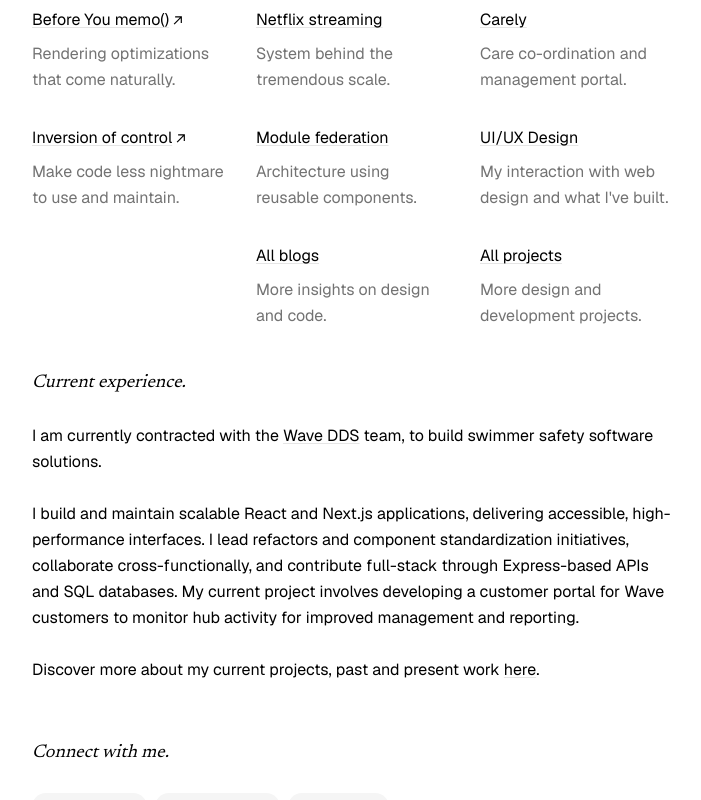
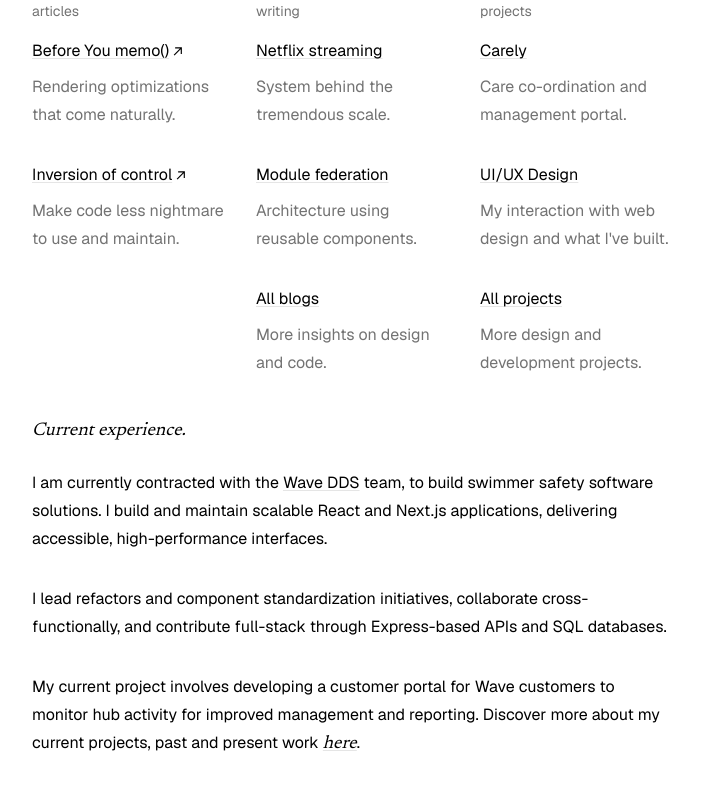
Before and after one commit to Boro23-wq/boro.im, a Next.js app: page / in a window 1280 px wide. Shown: the part 460-1260 px from the top of the page, without its empty margins (288-989 px from the left). Built offline with nearby package versions, Linux system fonts and the light colour scheme.

Commit message:
fixed font issue

```diff
--- a/app/blog/page.tsx
+++ b/app/blog/page.tsx
@@ -14,7 +14,7 @@ export default function Page() {
 
       <BlogHeaderWSearch />
 
-      <section className="mb-8 mt-4 leading-relaxed">
+      <section className="mb-8 mt-4 leading-7">
         <BlogPosts page="blog" />
       </section>
     </>
--- a/app/components/posts.tsx
+++ b/app/components/posts.tsx
@@ -39,7 +39,7 @@ export function BlogPosts({ page }: BlogPostsProps) {
     }, {});
 
     return Object.entries(grouped).sort(
-      ([yearA], [yearB]) => parseInt(yearB) - parseInt(yearA)
+      ([yearA], [yearB]) => parseInt(yearB) - parseInt(yearA),
     );
   };
 
--- a/app/components/projects.tsx
+++ b/app/components/projects.tsx
@@ -27,7 +27,7 @@ export function Projects() {
                 <hr className="flex-grow ml-2 border-t border-neutral-200 dark:border-neutral-700 group-hover:border-neutral-300 dark:group-hover:border-neutral-600 transition-colors duration-300" />
               </div>
 
-              <p className="text-sm mt-0.5 text-neutral-500 dark:text-neutral-400">
+              <p className="mt-0.5 text-neutral-500 dark:text-neutral-400">
                 {project.metadata.summary}
               </p>
 
@@ -37,7 +37,7 @@ export function Projects() {
                     {JSON.parse(project.metadata.tags).map((tag, index) => (
                       <p
                         key={index}
-                        className="text-xs px-2 py-1 rounded-md bg-neutral-100 group-hover:bg-neutral-200 dark:bg-neutral-800 dark:group-hover:bg-neutral-700 text-neutral-500 dark:text-neutral-400"
+                        className="text-sm px-2 py-1 rounded-md bg-neutral-100 group-hover:bg-neutral-200 dark:bg-neutral-800 dark:group-hover:bg-neutral-700 text-neutral-500 dark:text-neutral-400"
                       >
                         {tag}
                       </p>
--- a/app/global.css
+++ b/app/global.css
@@ -149,6 +149,14 @@ html {
 body {
   text-rendering: optimizeLegibility;
   -webkit-font-smoothing: antialiased;
+  font-size: 16;
+  font-family:
+    var(--font-sans),
+    system-ui,
+    -apple-system,
+    Segoe UI,
+    Roboto,
+    Arial;
 }
 
 .main-container,
@@ -473,7 +481,7 @@ mark[data-highlighted-chars] {
 }
 
 .prose p {
-  @apply mt-0 mb-5 text-[15px] text-neutral-600 dark:text-neutral-400;
+  @apply mt-0 mb-5 text-neutral-600 dark:text-neutral-400;
 }
 
 .prose u {
@@ -525,7 +533,7 @@ mark[data-highlighted-chars] {
 }
 
 .prose td {
-  @apply text-sm text-neutral-600 dark:text-neutral-400 text-start align-text-top py-2 sm:py-2.5 pr-4 text-balance;
+  @apply text-neutral-600 dark:text-neutral-400 text-start align-text-top py-2 sm:py-2.5 pr-4 text-balance;
 }
 
 @media (max-width: 640px) {
--- a/app/layout.tsx
+++ b/app/layout.tsx
@@ -1,12 +1,19 @@
+// app/layout.tsx
 import "./global.css";
 import { ThemeProvider } from "next-themes";
-import { Newsreader } from "next/font/google";
+import { Newsreader, Geist } from "next/font/google";
 import type { Metadata } from "next";
-import { GeistSans } from "geist/font/sans";
 import { Analytics } from "@vercel/analytics/react";
 import { SpeedInsights } from "@vercel/speed-insights/next";
 import Footer from "./components/footer";
 import { baseUrl } from "./sitemap";
+
+const geist = Geist({
+  subsets: ["latin"],
+  variable: "--font-sans",
+  display: "swap",
+  adjustFontFallback: true,
+});
 
 const newsreader = Newsreader({
   style: ["italic"],
@@ -14,6 +21,7 @@ const newsreader = Newsreader({
   subsets: ["latin"],
   variable: "--font-newsreader",
   display: "swap",
+  adjustFontFallback: true,
 });
 
 export const metadata: Metadata = {
@@ -78,7 +86,8 @@ export const metadata: Metadata = {
   },
 };
 
-const cx = (...classes) => classes.filter(Boolean).join(" ");
+const cx = (...classes: Array<string | undefined | false>) =>
+  classes.filter(Boolean).join(" ");
 
 export default function RootLayout({
   children,
@@ -89,19 +98,12 @@ export default function RootLayout({
     <html
       suppressHydrationWarning
       lang="en"
-      className={cx(GeistSans.className, newsreader.variable)}
+      className={cx(geist.variable, newsreader.variable)}
     >
       <body className="antialiased">
-        <ThemeProvider
-          attribute="class"
-          enableColorScheme={false}
-          enableSystem={true}
-        >
+        <ThemeProvider attribute="class" enableColorScheme={false} enableSystem>
           <div className="main-container">
-            <div
-              className="main-blur relative h-[100px]"
-              aria-hidden="true"
-            ></div>
+            <div className="main-blur relative h-[100px]" aria-hidden="true" />
             <main className="main py-16 sm:py-28">
               <div className="main-grid">
                 {children}
--- a/app/page.tsx
+++ b/app/page.tsx
@@ -16,7 +16,7 @@ export default function Page() {
     <div>
       <section
         data-animation-controller="true"
-        className="leading-relaxed dark:text-[#d4d4d4]"
+        className="leading-7 dark:text-[#d4d4d4]"
       >
         {/* intro */}
         <div
@@ -24,7 +24,7 @@ export default function Page() {
           data-animate
           className="animate-enter flex items-center mb-4"
         >
-          <h4 className="font-medium text-lg mb-5 tracking-normal">
+          <h4 className="font-medium text-lg mb-8 tracking-normal">
             Sintu Boro
           </h4>
         </div>
@@ -33,7 +33,7 @@ export default function Page() {
         <p
           style={{ "--stagger": 2 } as React.CSSProperties}
           data-animate
-          className="animate-enter mb-5"
+          className="animate-enter mb-8"
         >
           <span className="newsreader-400">Developing experiences.</span> I
           transform complex business processes into efficient and user-friendly
@@ -90,7 +90,7 @@ export default function Page() {
           data-animate
           className="animate-enter"
         >
-          <div className="pt-4 mb-2.5 flex w-full flex-col space-x-0 space-y-4 sm:flex-row sm:space-x-4 sm:space-y-0">
+          <div className="pt-4 mb-4 flex w-full flex-col space-x-0 space-y-4 sm:flex-row sm:space-x-4 sm:space-y-0">
             <p>
               I am currently contracted with the{" "}
               <Link
@@ -100,23 +100,21 @@ export default function Page() {
               >
                 Wave DDS
               </Link>{" "}
-              team, to build swimmer safety software solutions.
+              team, to build swimmer safety software solutions. I build and
+              maintain scalable React and Next.js applications, delivering
+              accessible, high-performance interfaces.
             </p>
           </div>
 
           <div
             style={{ "--stagger": 8 } as React.CSSProperties}
             data-animate
-            className="animate-enter pt-4 mb-2.5 flex w-full flex-col space-x-0 space-y-4 sm:flex-row sm:space-x-4 sm:space-y-0"
+            className="animate-enter pt-4 mb-4 flex w-full flex-col space-x-0 space-y-4 sm:flex-row sm:space-x-4 sm:space-y-0"
           >
             <p>
-              I build and maintain scalable React and Next.js applications,
-              delivering accessible, high-performance interfaces. I lead
-              refactors and component standardization initiatives, collaborate
-              cross-functionally, and contribute full-stack through
-              Express-based APIs and SQL databases. My current project involves
-              developing a customer portal for Wave customers to monitor hub
-              activity for improved management and reporting.
+              I lead refactors and component standardization initiatives,
+              collaborate cross-functionally, and contribute full-stack through
+              Express-based APIs and SQL databases.
             </p>
           </div>
 
@@ -126,12 +124,15 @@ export default function Page() {
             className="animate-enter pt-4 flex w-full flex-col space-x-0 space-y-4 sm:flex-row sm:space-x-4 sm:space-y-0"
           >
             <p>
-              Discover more about my current projects, past and present work{" "}
+              My current project involves developing a customer portal for Wave
+              customers to monitor hub activity for improved management and
+              reporting. Discover more about my current projects, past and
+              present work{" "}
               <Link
                 className="underline underline-offset-2 decoration-1 decoration-neutral-200 dark:decoration-neutral-600 hover:decoration-neutral-400 hover:dark:decoration-neutral-300 transition-all"
                 href="/work"
               >
-                here
+                <span className="newsreader-400">here</span>
               </Link>
               .
             </p>
--- a/app/project/[slug]/page.tsx
+++ b/app/project/[slug]/page.tsx
@@ -75,7 +75,6 @@ export async function generateMetadata({ params }: Props) {
 
 export default async function Project({ params }: Props) {
   const { slug } = await params;
-  // const { slug } = params;
 
   const projects = getProjects();
   const projectIndex = projects.findIndex((p) => p.slug === slug);
@@ -85,13 +84,6 @@ export default async function Project({ params }: Props) {
 
   const previousProject = projects[projectIndex - 1] || null;
   const nextProject = projects[projectIndex + 1] || null;
-
-  // const mdxSource = await serialize(project.content, {
-  //   mdxOptions: {
-  //     remarkPlugins: [remarkGfm],
-  //     rehypePlugins: [[rehypePrettyCode, options]],
-  //   },
-  // });
 
   const readingTime = estimateReadingTime(project.content);
 
@@ -179,8 +171,7 @@ export default async function Project({ params }: Props) {
 
         <hr className="h-0.5 mx-auto !mt-0 mb-4 bg-neutral-200 border-0 md:my-6 dark:bg-neutral-700" />
 
-        <article className="prose">
-          {/* <CustomMDX source={mdxSource} /> */}
+        <article className="prose leading-7">
           <CustomMDX source={project.content} />
         </article>
 
--- a/app/project/page.tsx
+++ b/app/project/page.tsx
@@ -11,7 +11,7 @@ export default function Page() {
     <>
       <Sidebar path="/project" />
 
-      <section className="leading-relaxed">
+      <section className="leading-7">
         <p className="newsreader-400-tall font-medium mb-8 mt-1 dark:text-[#d4d4d4]">
           / project
         </p>
--- a/app/work/page.tsx
+++ b/app/work/page.tsx
@@ -31,7 +31,7 @@ export default function Page() {
     <>
       <Sidebar path="/work" />
 
-      <section className="leading-relaxed dark:text-[#d4d4d4]">
+      <section className="leading-7 dark:text-[#d4d4d4]">
         <p className="newsreader-400-tall font-medium mt-1">{`/ work`}</p>
         <div className="mt-8 flex justify-start items-start flex-col sm:flex-row">
           <div className="flex mb-2">
```
Also changed, not shown: app/blog/[slug]/page.tsx (+1 -15 lines), 1 other file (tests, documents, lock files or other folders).
